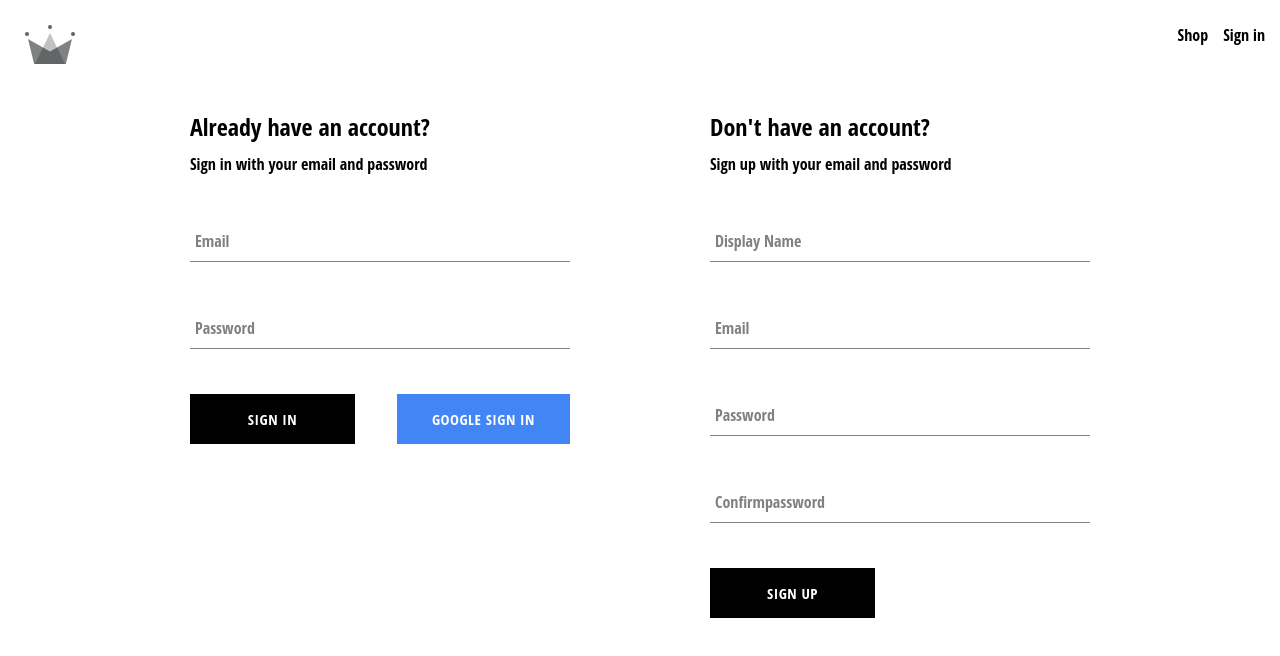
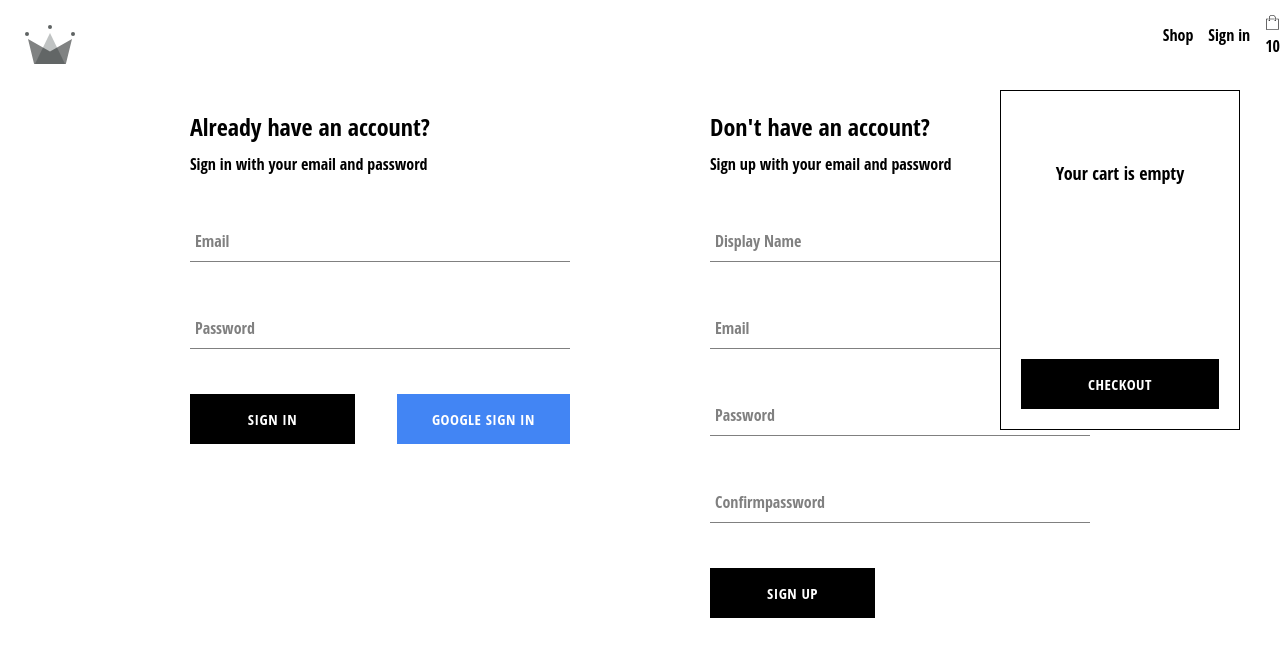
Before and after one commit to reza1992asadi/OnlineShop, a React (Create React App) app in the folder crwn-clothing/: page /auth in a window 1280 px wide. Shown: the top 656 px of the page. Built offline with nearby package versions, Linux system fonts and the light colour scheme; no server answers.

Commit message:
finishing the car design

```diff
--- /dev/null
+++ b/crwn-clothing/src/components/cart-dropdown/cart-dropdown.component.jsx
@@ -0,0 +1,15 @@
+import './cart-dropdown.styles.scss'
+import Button from '../button/button.component';
+
+const CartDropdown =() => {
+    return (
+        <div className='cart-dropdown-container'>
+            <div className='cart-items'>
+                <span className='empty-message'>Your cart is empty</span>
+            </div>
+            <Button>Checkout</Button>
+        </div>
+    );
+};
+
+export default CartDropdown ;
--- /dev/null
+++ b/crwn-clothing/src/components/cart-dropdown/cart-dropdown.styles.scss
@@ -0,0 +1,29 @@
+.cart-dropdown-container {
+    position: absolute;
+    width: 240px;
+    height: 340px;
+    display: flex;
+    flex-direction: column;
+    padding: 20px;
+    border: 1px solid black;
+    background-color: white;
+    top: 90px;
+    right: 40px;
+    z-index: 5;
+
+    .empty-message {
+      font-size: 18px;
+      margin: 50px auto;
+    }
+
+    .cart-items {
+      height: 240px;
+      display: flex;
+      flex-direction: column;
+      overflow: scroll;
+    }
+
+    button {
+      margin-top: auto;
+    }
+  }
--- /dev/null
+++ b/crwn-clothing/src/components/cart-icon/cart-icon.component.jsx
@@ -0,0 +1,13 @@
+import './cart-icon.styles.scss';
+import {ReactComponent as ShoppingIcon} from '../../assets/shopping-bag.svg'
+
+const CartIcon = () => {
+    return (
+        <div className='.cart-icon-container'>
+            <ShoppingIcon className='shopping-icon' />
+            <span className='item-count'>10</span>
+        </div>
+    );
+}
+
+export default CartIcon;
--- /dev/null
+++ b/crwn-clothing/src/components/cart-icon/cart-icon.styles.scss
@@ -0,0 +1,21 @@
+.cart-icon-container {
+  width: 45px;
+  height: 45px;
+  position: relative;
+  display: flex;
+  align-items: center;
+  justify-content: center;
+  cursor: pointer;
+
+  .shopping-icon {
+    width: 24px;
+    height: 24px;
+  }
+
+  .item-count {
+    position: absolute;
+    font-size: 10px;
+    font-weight: bold;
+    bottom: 12px;
+  }
+}
--- a/crwn-clothing/src/routes/home/home.component.jsx
+++ b/crwn-clothing/src/routes/home/home.component.jsx
@@ -25,7 +25,7 @@
       "id": 5,
       "title": "mens",
       "imageUrl": "https://i.ibb.co/R70vBrQ/men.png"
-    }
+    },
   ]
 
   return <CategoryMenu categories={categories} />;
--- a/crwn-clothing/src/routes/navigation/navigation.component.jsx
+++ b/crwn-clothing/src/routes/navigation/navigation.component.jsx
@@ -3,12 +3,12 @@
 import './navigation.styles.scss'
 import {ReactComponent as CrwnLogo} from '../../assets/crown.svg' ;
 import { UserContext } from "../../contexts/user.context";
-import {signOutUser} from '../../utils/firebase/firebase.utils'
-
+import {signOutUser} from '../../utils/firebase/firebase.utils';
+import CartIcon from "../../components/cart-icon/cart-icon.component";
+import CartDropdown from "../../components/cart-dropdown/cart-dropdown.component";
 
 const Navigation = () => {
    const {currentUser} = useContext(UserContext);
-
    console.log(currentUser);
     return (
       <Fragment>
@@ -27,11 +27,12 @@
               Sign in
             </Link>
             )}
-
+            <CartIcon />
           </div>
+          <CartDropdown />
         </div>
         <Outlet />
-        </Fragment>
+      </Fragment>
     );
   };
 
```
Also changed, not shown: crwn-clothing/src/contexts/cart.context.jsx (added, +16 -0 lines), crwn-clothing/src/assets/shopping-bag.svg (added).
